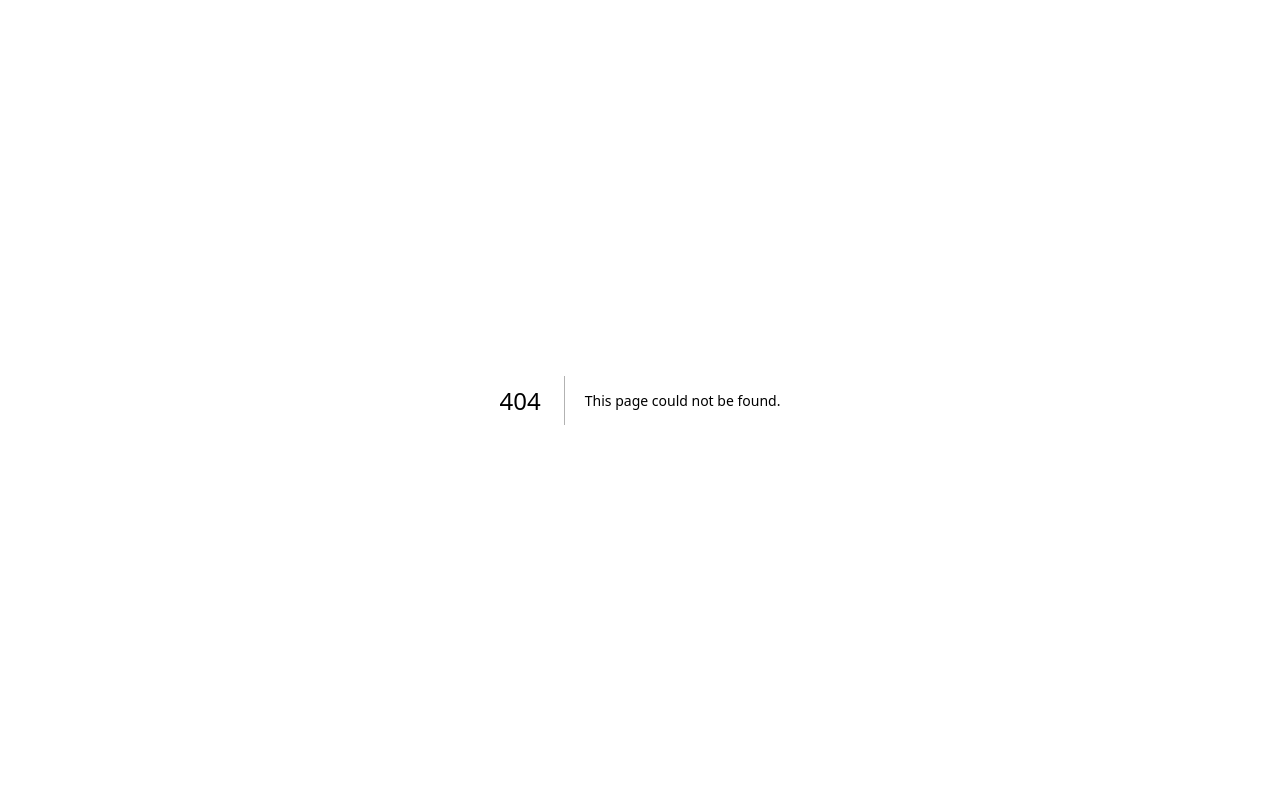
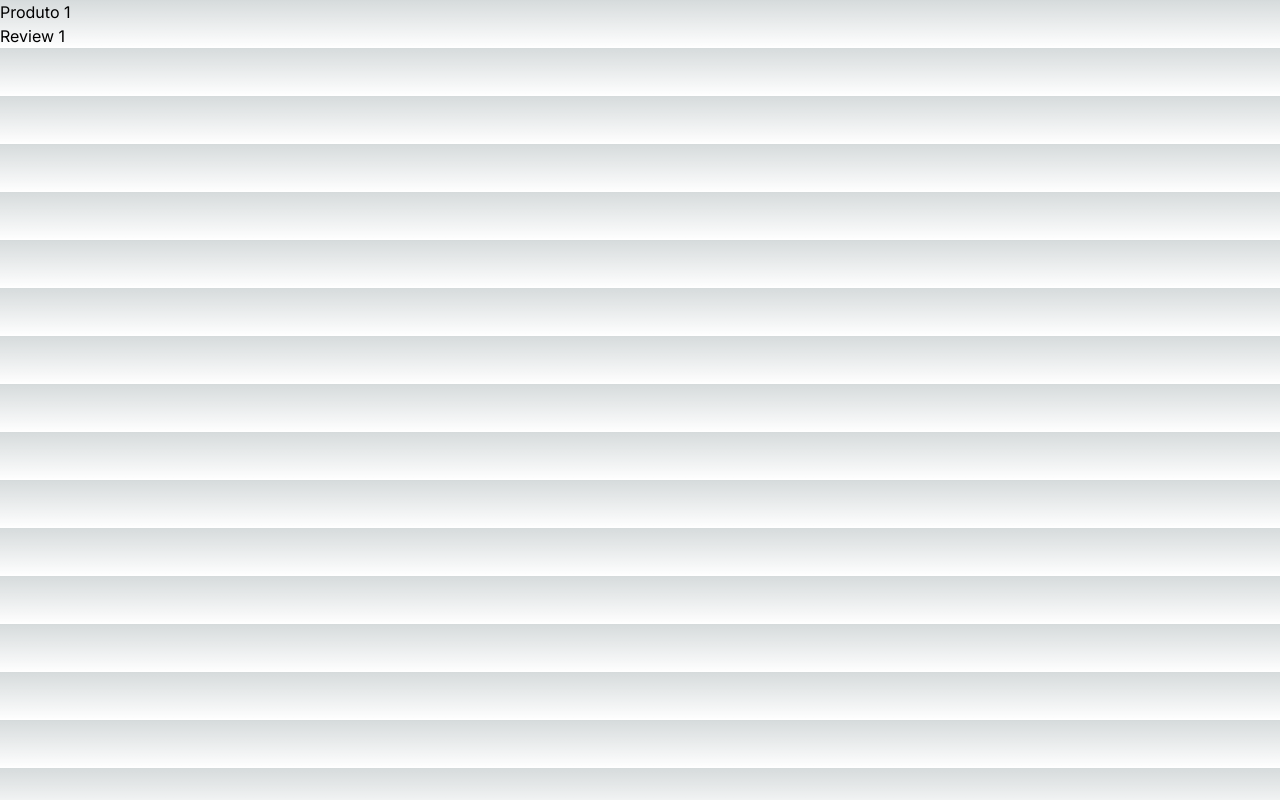
Before and after one commit to eduardoandd/nextJs, a Next.js app in the folder my-app/: page /products/1/reviews/1 in a window 1280 px wide. Before the commit this address had no page. Built offline with nearby package versions, Linux system fonts and the light colour scheme.

Commit message:
rotas dinamicas

```diff
--- /dev/null
+++ b/my-app/src/app/products/[productId]/page.tsx
@@ -0,0 +1,13 @@
+interface ProductParams{
+    params: {
+        productId:number
+    }
+}
+
+export default function Info({ params}: ProductParams){
+    return(
+        <div className="">
+            <p>Informações do produto {params.productId}</p>
+        </div>
+    )
+}
--- /dev/null
+++ b/my-app/src/app/products/[productId]/reviews/[reviewId]/page.tsx
@@ -0,0 +1,15 @@
+interface ReviewParams {
+    params: {
+        productId:number
+        reviewId:number
+    }
+}
+
+export default function Review( {params}:ReviewParams ){
+    return(
+        <div className="">
+            <p>Produto {params.productId}</p>
+            <p>Review {params.reviewId}</p>
+        </div>
+    )
+}
--- a/my-app/src/app/products/categories/page.tsx
+++ /dev/null
@@ -1,5 +0,0 @@
-export default function Categories(){
-    return(
-        <h1>Categorias</h1>
-    )
-}
--- a/my-app/src/app/products/page.tsx
+++ b/my-app/src/app/products/page.tsx
@@ -1,5 +1,9 @@
 export default function Products(){
     return(
-        <h1>Página de produtos</h1>
+        <div className="">
+            <p>Produto 1</p>
+            <p>Produto 2</p>
+            <p>Produto 3</p>
+        </div>
     )
 }
```
Also changed, not shown: 1 other file (tests, documents, lock files or other folders).
